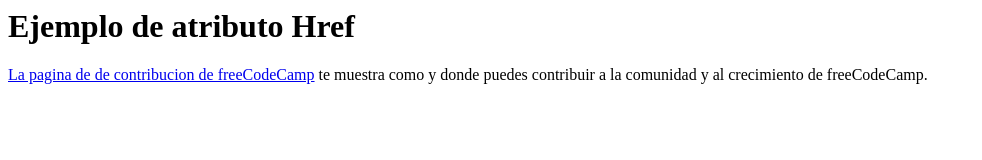
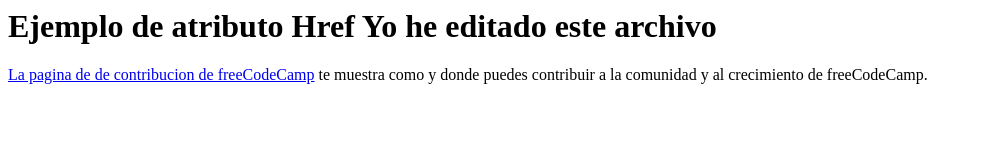
Before and after one commit to Eltianled/web-ejemplo, a plain HTML site: page index.html in a window 1280 px wide. Shown: the whole page, without its empty margins (0-982 px from the left). Drawn offline with Linux system fonts and the light colour scheme.

Commit message:
He editado este repo aron

```diff
--- a/index.html
+++ b/index.html
@@ -3,7 +3,7 @@
     <title>Ejemplo de atributo Href</title>
   </head>
   <body>
-    <h1>Ejemplo de atributo Href</h1>
+    <h1>Ejemplo de atributo Href Yo he editado este archivo</h1>
     <p>
       <a href="https://www.freecodecamp.org/contribute/">La pagina de de contribucion de freeCodeCamp</a> te muestra como y donde puedes contribuir a la comunidad y al crecimiento de freeCodeCamp.
     </p>
```
